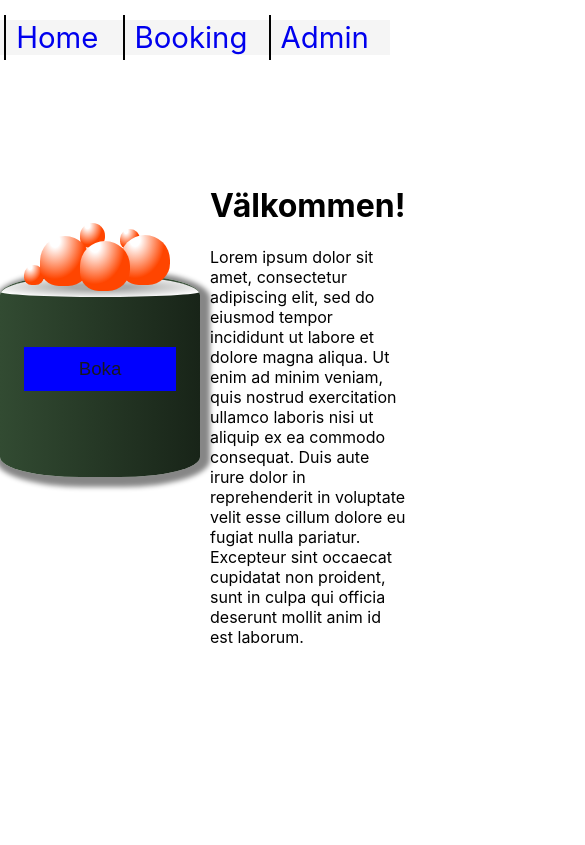
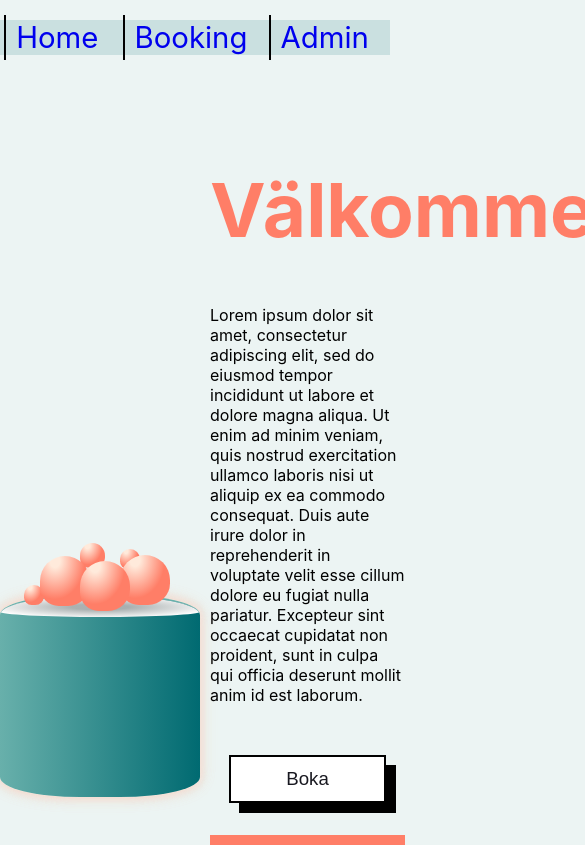
Before and after one commit to synnaf/react-bookingproject, a React (Create React App) app: page / in a window 390 px wide. Shown: the top 845 px of the page, 585 px wide, since content can reach past the window. Built offline with nearby package versions, Linux system fonts and the light colour scheme.

Commit message:
Finished styling startpage + booking mobile

```diff
--- a/package.json
+++ b/package.json
@@ -20,6 +20,7 @@
     "react-dom": "^16.13.1",
     "react-router-dom": "^5.2.0",
     "react-scripts": "3.4.3",
+    "react-spring": "^8.0.27",
     "typescript": "~3.7.2"
   },
   "scripts": {
--- a/src/App.scss
+++ b/src/App.scss
@@ -1,9 +1,70 @@
+@media only screen and (max-width: 700px) {
+  html {
+    width: 100%;
+    background-color:#ecf4f3;
+    .App {
+      width:100%;
+      margin:0;
+      padding:0;
+      display:flex;
+      flex-direction: column;
+      align-items: center;
+    .navbar{
+      text-align: left;
+      width:100%;
+      margin-bottom:20px;
+      nav {
+        background-color: #00697125;
+        margin-top:20px;
+        text-align: center;
+        ul {
+          display:flex;
+          flex-direction: row;
+          justify-content: start;
+          margin: 0;
+          padding:0;
+          list-style: none;
+          width:100%;
+          li {
+            cursor:pointer;
+            a {
+              border-left:2px solid black;
+              padding:5px 20px 5px 10px;
+              width:100%;
+              font-size: 12pt;
+              text-decoration: none;
+            }a:visited {
+              color:black;
+            }a:hover{
+              transition: background-color 1.5s, transform 1s;
+              background-color:#ecf4f3;
+            }
+            }
+        }
+
+      }
+    }
+      main {
+        display:flex;
+        flex-direction: column;
+        justify-content: center;
+        width:100%;
+        align-items: center;
+        align-content: center;
+        align-self: center;
+      }
+
+    }
+
+  }
+
+}
+
 html {
-  max-width: 100%;
+  width: 100%;
   overflow-x: hidden;
   height:auto;
-  // background-color:rgb(242, 206, 211);
-  background-color:white;
+  background-color:#ecf4f3;
 
   .App {
     align-self: center;
@@ -13,8 +74,9 @@ html {
       text-align: left;
       width:100%;
       margin-bottom:50px;
+
       nav {
-        background-color: whitesmoke;
+        background-color: #00697125;
         margin-top:20px;
         text-align: center;
         ul {
@@ -37,9 +99,8 @@ html {
             }a:visited {
               color:black;
             }a:hover{
-              color: white;
               transition: background-color 1.5s, transform 1s;
-              background-color:red;
+              background-color:#ecf4f3;
             }
             }
         }
@@ -55,44 +116,3 @@ html {
   }
 
 }
-
-@media only screen and (max-width: 600px) {
-  .App {
-    display:flex;
-    flex-direction: column;
-    .navbar{
-      nav {
-        width:100%;
-        ul {
-          li {
-            cursor:touch;
-
-            a {
-              width: 100%;
-              font-size: 16pt;
-              text-decoration: none;
-            }a:visited {
-              color:black;
-            }a:hover{
-              color: white;
-              transition: none;
-              border-bottom:none;
-            }
-            }li:hover {
-              background-color:none;
-              transition: none;
-              border-bottom:none;
-            }
-        }
-
-      }
-    }
-    main {
-      display:flex;
-      flex-direction: column;
-      justify-content: center;
-    }
-
-  }
-
-}
--- a/src/App.tsx
+++ b/src/App.tsx
@@ -9,6 +9,7 @@ import DeletedBooking from "./components/deletedBooking/DeletedBooking";
 
 function App() {
   return (
+
     <div className="App">
       <Router>
         <header className="navbar">
@@ -52,6 +53,7 @@ function App() {
         </main>
       </Router>
     </div>
+
   );
 }
 export default App;
--- a/src/components/home/Home.scss
+++ b/src/components/home/Home.scss
@@ -1,25 +1,124 @@
 @import '../../styles/component-style';
 @import '../../styles/button-style';
 
-$sushi-color: rgba(43, 72, 43, 0.795);
-$sushi-shadow: rgba(27, 43, 28, 0.589);
+@media only screen and (max-width: 700px) {
 
-    .start-page {
+.start-page {
+        width:100%;
+        display:flex;
+        flex-direction: column;
+        align-self: center;
+        .image-container {
+            align-self: center;
+            width:200px;
+            height:150px;
+            border-radius:40px;
+            margin-top: 100px;
+            margin-bottom:50px;
+            .detail{
+                width:70%;
+                height:80%;
+                position: absolute;
+                .small-detail {
+                    width:50px;
+                    height:50px;
+                    border-radius:50%;
+                    position: absolute;
+                    background: radial-gradient(farthest-corner at 30% 10%, #ffeadb 10%, #ff7e67 60%);
+                }
+                #wasabi {
+                    bottom:117%;
+                    left:45%;
+                    animation: slide-bottom 1.8s cubic-bezier(0.600, 0.040, 0.980, 0.335) both;
+                }
+                #wasabi-1 {
+                    bottom:117%;
+                    left:10%;
+                    width:20px;
+                    height:20px;
+                    animation: slide-bottom 2s cubic-bezier(0.600, 0.040, 0.980, 0.335) both;
+                }
+                #cucumber {
+                    bottom:117%;
+                    left:30%;
+                    height:50px;
+                    width:50px;
+                    animation: slide-bottom 2s cubic-bezier(0.900, 0.040, 0.980, 1.335) both;
+                }
+                #cucumber-1 {
+                    bottom:123%;
+                    left:25%;
+                    width:25px;
+                    height:25px;
+                    animation: slide-bottom 2.2s cubic-bezier(0.600, 0.040, 0.980, 0.335) both;
+                }
+                #ginger{
+                    bottom:117%;
+                    left:15%;
+                    animation:
+                        slide-bottom 2.1s cubic-bezier(0.600, 0.040, 0.980, 0.335) both;
+                }
+                #ginger-1 {
+                    bottom:119%;
+                    left:50%;
+                    width:20px;
+                    height:20px;
+                    animation: slide-bottom 1.8s cubic-bezier(0.600, 0.040, 0.980, 0.335) both;
+                }
+            }
+            .sushi {
+                background: linear-gradient(90deg, #68b0ab, #006a71);
+                border-top:2px solid  #68b0ab;
+                overflow: hidden;
+                margin: 0 auto;
+                width: 200px;
+                height: 200px;
+                border-radius: 80px/20px;
+                animation: glow 3s ease-in-out infinite alternate;
+                }
+                .sushi-filling {
+                    width:200px;
+                    height:20px;
+                    background: radial-gradient(rgba(179, 179, 179, 0.925) 20%, white 80%, whitesmoke 90%);
+                    border-radius: 280px/15px;
+                }
+        }
+        .main-text-container {
+            align-self: center;
+            width:80%;
+            text-align: center;
+            box-shadow: 0px 50px #ff7e67;
+            margin:10px;
+            h1 {
+                text-align: center;
+                color:#ff7e67 ;
+                font-size: 36pt;
+            }
+            .cta-startpage {
+                height:30px;
+                margin-top:50px;
+                text-align: center;
+                margin-bottom:50px;
+                button {
+                    @include main-button;
+                    animation: button-attention 2.3s cubic-bezier(0.690, 0.575, 0.965, 1.000) both;
+                }
+            }
+        }
+}
+
+}
+
+.start-page {
         width:100%;
         display:flex;
         flex-direction: row;
         justify-content: space-evenly;
-        .main-text-container {
-            width:400px;
-            margin-top:50px;
-            padding:10px;
-        }
         .image-container {
             width:200px;
             height:150px;
             border-radius:40px;
             position: relative;
-
             .detail{
                 width:100%;
                 height:80%;
@@ -32,7 +131,7 @@ $sushi-shadow: rgba(27, 43, 28, 0.589);
                     height:50px;
                     border-radius:50%;
                     position: absolute;
-                    background: radial-gradient(farthest-corner at 30% 10%, rgb(255, 255, 255)10%, orangered 60%);
+                    background: radial-gradient(farthest-corner at 30% 10%, #ffeadb 10%, #ff7e67 60%);
                 }
                 #wasabi {
                     top: 26%;
@@ -75,36 +174,41 @@ $sushi-shadow: rgba(27, 43, 28, 0.589);
                 }
             }
             .sushi {
-                background: linear-gradient(90deg, rgb(50, 75, 50), rgb(24, 36, 24));
-                border-top:2px solid  rgb(50, 75, 50);
-                box-shadow:3px 3px 5px 7px rgba(0, 0, 0, 0.473);
+                background: linear-gradient(90deg, #68b0ab, #006a71);
+                border-top:2px solid  #68b0ab;
                 overflow: hidden;
                 margin: 0 auto;
                 width: 200px;
                 height: 200px;
                 border-radius: 80px/20px;
-                animation:load 2s alternate both;
-                .cta-startpage {
-                    @include button-container;
-                    animation: scale-up 3s cubic-bezier(0.390, 0.575, 0.565, 1.000) both;
-                    height:30px;
-                    margin-top:50px;
-                    text-align: center;
-                    button {
-                        @include main-button;
-                        animation: button-attention 3s cubic-bezier(0.690, 0.575, 0.965, 1.000) both;
-                    }
+                animation: glow 3s ease-in-out infinite alternate;
                 }
-
                 .sushi-filling {
                     width:200px;
                     height:20px;
                     background: radial-gradient(rgba(179, 179, 179, 0.925) 20%, white 80%, whitesmoke 90%);
                     border-radius: 280px/15px;
                 }
-
         }
-    }
+        .main-text-container {
+            width:50%;
+            text-align: left;
+            box-shadow: 0px 50px #ff7e67;
+            h1 {
+                text-align: center;
+                color:#ff7e67 ;
+                font-size: 56pt;
+            }
+            .cta-startpage {
+                height:30px;
+                margin-top:50px;
+                text-align: center;
+                button {
+                    @include main-button;
+                    animation: button-attention 2.3s cubic-bezier(0.690, 0.575, 0.965, 1.000) both;
+                }
+            }
+        }
 }
 
 @keyframes load {
@@ -120,50 +224,27 @@ $sushi-shadow: rgba(27, 43, 28, 0.589);
         width:100%;
     }
 }
-
-@keyframes scale-up {
-    0% {
-        width:0%;
-    }
-    50% {
-        width:0%;
-    }
-    100% {
-        width:100%;
+@keyframes glow {
+    to {
+      box-shadow: 10px 0 20px #eeeeee, 0 0 30px  #ff9a76, 0 0 40px #ffeadb, 0 0 50px #ffeadb,
+                   0 0 60px #ffeadb, 0 0 70px #ff9a76, 0 0 80px #ffeadb;
     }
 }
 
 @keyframes button-attention {
     0% {
+        opacity: 0;
         background-color: transparent;
     }
-    20% {
-        background-color: transparent;
-    }
-    50% {
-        background-color: transparent;
-    }
-    70% {
-        background-color: transparent;
-
-    }
     90% {
-        // border-radius:40px;
-        background-color: blue;
-        // border:1px solid black;
-    }
-    95% {
-        // border-radius:40px;
-        background-color: green;
-        // border:1px solid black;
+        border:2px solid black;
     }
     100% {
-        // border-radius:40px;
-        background-color: blue;
-        // border:1px solid black;
+        background-color: white;
+        border:2px solid black;
+        box-shadow: 10px 10px black;
     }
 }
-
 @keyframes slide-bottom {
     0% {
         transform: translateY(0);
@@ -183,58 +264,3 @@ $sushi-shadow: rgba(27, 43, 28, 0.589);
         box-shadow:1px 1px px 1px rgba(0, 0, 0, 0.521);
     }
 }
-
-
-@media only screen and (max-width: 650px) {
-    .placeholder {
-        display:flex;
-        flex-direction: row;
-        justify-content: center;
-        align-content: center;
-        .image-container {
-            display:flex;
-            flex-direction: column;
-            align-items: left;
-            .chef {
-                width:100%;
-            }
-            .ramen {
-                width:50%;
-            }
-        }
-        .text-container {
-            margin-top:50px;
-            padding:0px 20px 0px 20px;
-            display: flex;
-            flex-direction: row;
-            flex-wrap:wrap-reverse;
-            justify-content: space-evenly;
-            align-self:center;
-            width:100%;
-            img {
-                width:90%;
-            }
-            p {
-                align-self:center;
-                width:80%;
-                margin:40px;
-                padding-left:10px;
-                text-align: left;
-                font-style: italic;
-                font-size: 12pt;
-                padding-left:10px;
-            }
-            .cta-startpage {
-                width:50%;
-                button {
-                    text-align: center;
-                    width:100%;
-                }
-            }
-
-        }
-
-    }
-
-
-}
--- a/src/components/home/Home.tsx
+++ b/src/components/home/Home.tsx
@@ -1,12 +1,21 @@
 import React from "react";
 import "./Home.scss";
-import Bowl from "./new-gallery-1.jpg";
-import Chef from "./sushi.jpg";
-import Illustration from "./flame-uploading.png";
+import { Spring } from "react-spring/renderprops";
+// import {useSpring, animated} from 'react-spring';
 
 export default function Home() {
+
+
   return (
-    <div className="start-page">
+    <>
+
+    <Spring
+    from={{opacity: 0}}
+    to={{ opacity: 1}}
+    config={{delay: 300, duration: 700}}
+    >
+      {props => (
+        <div className="start-page" style={props}>
           <div className="image-container">
             <div className="detail">
               <div className="small-detail" id="wasabi-1"></div>
@@ -20,6 +29,18 @@ export default function Home() {
             </div>
             <div className="sushi">
               <div className="sushi-filling"></div>
+            </div>
+          </div>
+          <div className="main-text-container">
+            <h1>Välkommen! </h1>
+            <p>
+            Lorem ipsum dolor sit amet, consectetur adipiscing elit,
+            sed do eiusmod tempor incididunt ut labore et dolore magna aliqua.
+            Ut enim ad minim veniam, quis nostrud exercitation ullamco laboris nisi ut aliquip ex ea commodo consequat.
+            Duis aute irure dolor in reprehenderit in voluptate velit esse cillum dolore eu fugiat nulla pariatur.
+            Excepteur sint occaecat cupidatat non proident,
+            sunt in culpa qui officia deserunt mollit anim id est laborum.
+            </p>
             <div className="cta-startpage">
                     <button
                       type="button"
@@ -30,18 +51,8 @@ export default function Home() {
                 </div>
           </div>
         </div>
-
-      <div className="main-text-container">
-        <h1>Välkommen! </h1>
-        <p>
-        Lorem ipsum dolor sit amet, consectetur adipiscing elit,
-        sed do eiusmod tempor incididunt ut labore et dolore magna aliqua.
-        Ut enim ad minim veniam, quis nostrud exercitation ullamco laboris nisi ut aliquip ex ea commodo consequat.
-        Duis aute irure dolor in reprehenderit in voluptate velit esse cillum dolore eu fugiat nulla pariatur.
-        Excepteur sint occaecat cupidatat non proident,
-        sunt in culpa qui officia deserunt mollit anim id est laborum.
-        </p>
-      </div>
-    </div>
+      )}
+    </Spring>
+    </>
   );
 }
--- a/src/styles/_button-style.scss
+++ b/src/styles/_button-style.scss
@@ -16,7 +16,8 @@
     text-decoration: none;
     color:rgb(24, 24, 32);
     padding:11px 55px;
-    background-color: lightgreen;
+    background-color: white;
+    border:2px solid black;
 }
 @mixin button-hover {
     background-color: #9fb4f2;
```
Also changed, not shown: src/components/bookingInformation/BookingInformation.scss (+17 -1 lines), src/components/bookingInformation/BookingInformation.tsx (+16 -2 lines), src/styles/_start-page-button.scss (added, +65 -0 lines), 1 other file (tests, documents, lock files or other folders). Lines whose indentation alone changed are shown as unchanged.
